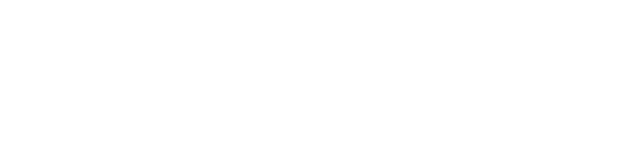
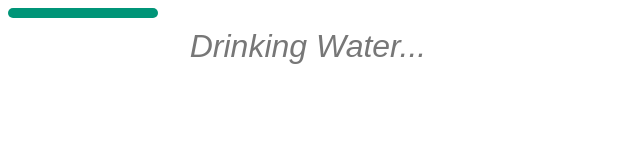
Before and after one commit to maxcore25/stage-progress-bar, a plain HTML site: page index.html in a window 1280 px wide. Shown: the whole page, without its empty margins (0-640 px from the left). Drawn offline with Linux system fonts and the light colour scheme.

Commit message:
Update Progress Bar Function realized

```diff
--- a/index.html
+++ b/index.html
@@ -5,15 +5,52 @@
     <meta http-equiv="X-UA-Compatible" content="IE=edge" />
     <meta name="viewport" content="width=device-width, initial-scale=1.0" />
     <title>Stage Progress Bar</title>
+    <style>
+      .progress {
+        width: 600px;
+      }
+      .progress-fill {
+        width: 0;
+        height: 10px;
+        border-radius: 10px;
+        background: #009578;
+        transition: width 0.5s;
+      }
+      .progress-text {
+        padding: 10px;
+        text-align: center;
+        color: #777;
+        font-size: 2rem;
+        font-style: italic;
+        font-family: sans-serif;
+      }
+    </style>
   </head>
   <body>
-    <div class="progressbar">
-      <div class="progress fill"></div>
+    <div class="progress" id="myProgressBar">
+      <div class="progress-fill"></div>
       <div
         class="progress-text"
-        data-stages="0:Initial Setup,20:Loading assets,100:Done!"
+        data-stages="0:Initial Setup,25:Drinking Water,20:Loading assets,100:Done!"
       ></div>
     </div>
-    <script></script>
+    <script>
+      function updateProgressBar(progressBar, value) {
+        const progressFill = progressBar.querySelector('.progress-fill');
+        const progressText = progressBar.querySelector('.progress-text');
+        const stages = progressText.dataset.stages
+          .split(',')
+          .map(stage => stage.split(':'));
+        stages.sort((stageA, stageB) => {
+          return stageB[0] - stageA[0];
+        });
+        const activeStage = stages.find(stage => {
+          return value >= stage[0];
+        });
+        progressFill.style.width = `${value}%`;
+        progressText.textContent = `${activeStage[1]}...`;
+      }
+      updateProgressBar(document.getElementById('myProgressBar'), 25);
+    </script>
   </body>
 </html>
```
